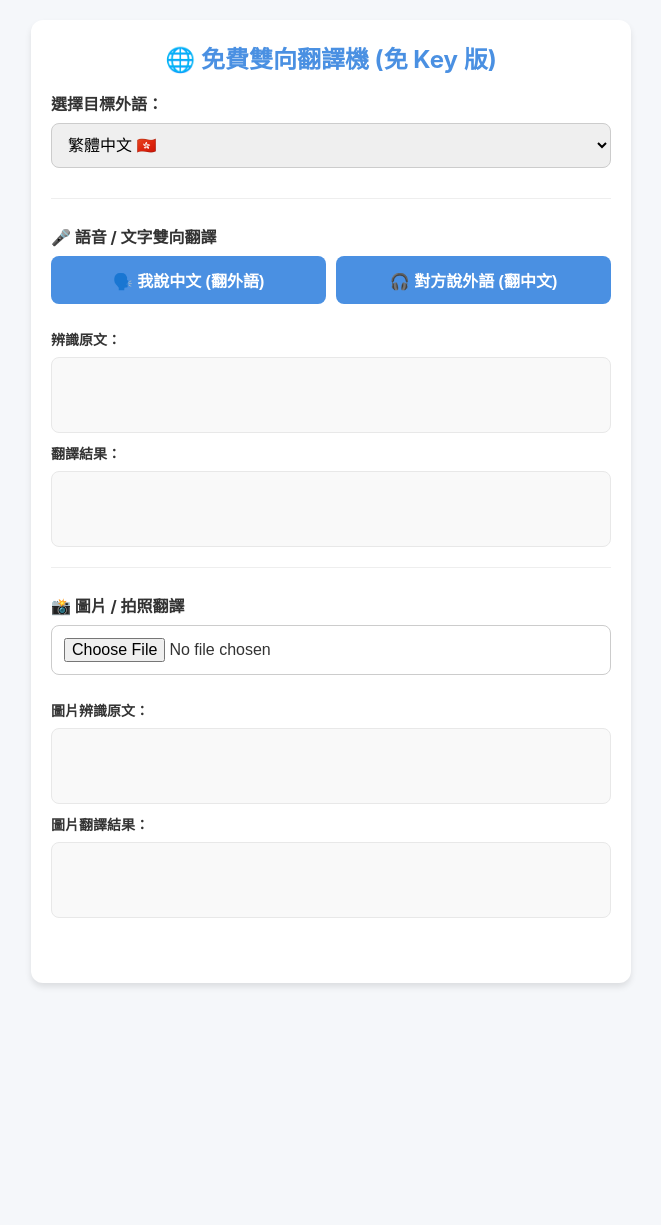
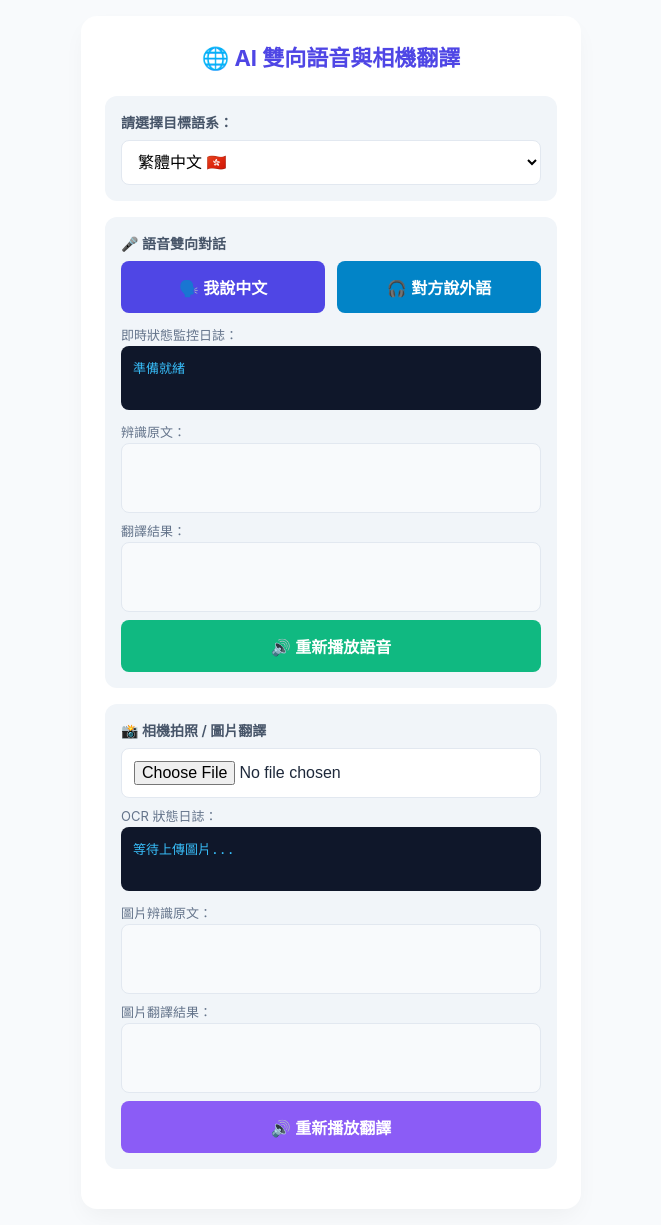
Before and after one commit to ccs-4411/my-translator, a Flask app: page / in a window 1280 px wide. Shown: the whole page, without its empty margins (309-970 px from the left). Before the commit the page ends 987 px from the top, so only its background shows below. Run offline with Flask 3, Linux system fonts and the light colour scheme; some libraries are stand-ins or nearby versions.

Commit message:
Update index.html

```diff
--- a/templates/index.html
+++ b/templates/index.html
@@ -3,171 +3,198 @@
 <head>
     <meta charset="UTF-8">
     <meta name="viewport" content="width=device-width, initial-scale=1.0">
-    <title>AI 免費語音與相機翻譯機</title>
-    <!-- 引入前端免費 OCR 引擎，不佔用伺服器記憶體 -->
+    <title>AI 語音與相機翻譯機</title>
+    <!-- 引入前端免費 OCR 引擎 -->
     <script src="https://cdn.jsdelivr.net/npm/tesseract.js@5/dist/tesseract.min.js"></script>
     <style>
+        /* 保留你原本喜愛的精美 UI 樣式 */
         :root {
-            --primary-color: #4a90e2;
-            --bg-color: #f5f7fa;
-            --card-bg: #ffffff;
-            --text-color: #333333;
+            --primary: #4f46e5;
+            --primary-hover: #4338ca;
+            --bg: #f8fafc;
+            --card: #ffffff;
+            --text: #1e293b;
+            --border: #e2e8f0;
         }
         body {
-            font-family: -apple-system, BlinkMacSystemFont, "Segoe UI", Roboto, Helvetica, Arial, sans-serif;
-            background-color: var(--bg-color);
-            color: var(--text-color);
+            font-family: -apple-system, BlinkMacSystemFont, "Segoe UI", Roboto, sans-serif;
+            background: var(--bg);
+            color: var(--text);
             margin: 0;
-            padding: 20px;
+            padding: 16px;
             display: flex;
             flex-direction: column;
             align-items: center;
         }
-        .container {
-            max-width: 600px;
+        .app-container {
+            max-width: 500px;
             width: 100%;
-            background: var(--card-bg);
-            padding: 20px;
-            border-radius: 12px;
-            box-shadow: 0 4px 6px rgba(0,0,0,0.1);
+            background: var(--card);
+            padding: 24px;
+            border-radius: 16px;
+            box-shadow: 0 10px 25px -5px rgba(0, 0, 0, 0.05);
             box-sizing: border-box;
         }
         h1 {
+            font-size: 22px;
             text-align: center;
-            font-size: 24px;
-            color: var(--primary-color);
             margin-top: 0;
+            margin-bottom: 24px;
+            color: var(--primary);
         }
-        .section {
-            margin-bottom: 25px;
-            padding-bottom: 20px;
-            border-bottom: 1px solid #eeeeee;
-        }
-        .section:last-child {
-            border-bottom: none;
+        .card-section {
+            background: #f1f5f9;
+            padding: 16px;
+            border-radius: 12px;
+            margin-bottom: 16px;
         }
         label {
             display: block;
-            font-weight: bold;
+            font-size: 14px;
+            font-weight: 600;
             margin-bottom: 8px;
+            color: #475569;
         }
-        select, button, input[type="file"] {
+        select, input[type="file"] {
             width: 100%;
             padding: 12px;
-            margin-bottom: 10px;
             border-radius: 8px;
-            border: 1px solid #cccccc;
+            border: 1px solid var(--border);
             font-size: 16px;
+            background: var(--card);
             box-sizing: border-box;
         }
+        .grid-btns {
+            display: grid;
+            grid-template-columns: 1fr 1fr;
+            gap: 12px;
+            margin-bottom: 12px;
+        }
         button {
-            background-color: var(--primary-color);
+            padding: 14px;
+            border-radius: 8px;
+            border: none;
+            font-size: 16px;
+            font-weight: 600;
+            cursor: pointer;
+            transition: all 0.2s;
+        }
+        .btn-main {
+            background: var(--primary);
             color: white;
-            border: none;
-            cursor: pointer;
-            font-weight: bold;
-            transition: background 0.2s;
         }
-        button:hover {
-            background-color: #357abd;
+        .btn-main:hover {
+            background: var(--primary-hover);
         }
-        button.secondary {
-            background-color: #e0e0e0;
-            color: #333;
+        .btn-replay {
+            background: #10b981;
+            color: white;
+            width: 100%;
+            margin-top: 8px;
         }
-        button.secondary:hover {
-            background-color: #d0d0d0;
+        .btn-replay:hover {
+            background: #059669;
         }
-        .result-box {
-            background: #f9f9f9;
+        /* 即時日誌監控與結果視窗樣式 */
+        .log-box {
+            background: #0f172a;
+            color: #38bdf8;
+            font-family: monospace;
             padding: 12px;
             border-radius: 8px;
-            border: 1px solid #e8e8e8;
-            min-height: 50px;
+            font-size: 13px;
+            min-height: 40px;
+            max-height: 100px;
+            overflow-y: auto;
+            margin-bottom: 12px;
             white-space: pre-wrap;
+        }
+        .result-title {
+            font-size: 13px;
+            color: #64748b;
+            margin-top: 8px;
+            margin-bottom: 2px;
+        }
+        .display-box {
+            background: #f8fafc;
+            border: 1px solid var(--border);
+            padding: 12px;
+            border-radius: 8px;
+            min-height: 44px;
+            font-size: 16px;
             word-break: break-all;
-            margin-top: 8px;
-        }
-        .loading {
-            display: none;
-            text-align: center;
-            color: #666666;
-            font-style: italic;
-            margin: 10px 0;
-        }
-        .btn-group {
-            display: grid;
-            grid-template-columns: 1fr 1fr;
-            gap: 10px;
-        }
-        .status-text {
-            font-size: 14px;
-            color: #ef820a;
-            font-weight: bold;
-            text-align: center;
+            white-space: pre-wrap;
         }
     </style>
 </head>
 <body>
 
-<div class="container">
-    <h1>🌐 免費雙向翻譯機 (免 Key 版)</h1>
+<div class="app-container">
+    <h1>🌐 AI 雙向語音與相機翻譯</h1>
 
-    <!-- 語言選擇區 -->
-    <div class="section">
-        <label for="langSelect">選擇目標外語：</label>
+    <!-- 1. 語言選擇選單 -->
+    <div class="card-section">
+        <label for="langSelect">請選擇目標語系：</label>
         <select id="langSelect">
-            <!-- 這裡會由後端動態載入，先放預設值放閃退 -->
-            <option value="日文">日本語 🇯🇵</option>
-            <option value="英文">English 🇺🇸</option>
-            <option value="韓文">한국어 🇰🇷</option>
+            <!-- 由後端動態載入 -->
         </select>
     </div>
 
-    <!-- 🎤 語音與文字翻譯區 -->
-    <div class="section">
-        <label>🎤 語音 / 文字雙向翻譯</label>
-        <div class="btn-group">
-            <button id="btnMeToOther">🗣️ 我說中文 (翻外語)</button>
-            <button id="btnOtherToMe">🎧 對方說外語 (翻中文)</button>
+    <!-- 2. 🎤 語音雙向翻譯區 -->
+    <div class="card-section">
+        <label>🎤 語音雙向對話</label>
+        <div class="grid-btns">
+            <button class="btn-main" id="btnMe">🗣️ 我說中文</button>
+            <button class="btn-main" id="btnOther" style="background:#0284c7;">🎧 對方說外語</button>
         </div>
-        <div id="voiceStatus" class="status-text"></div>
 
-        <label style="margin-top: 15px; font-size: 14px;">辨識原文：</label>
-        <div id="voiceOriginal" class="result-box"></div>
+        <div class="result-title">即時狀態監控日誌：</div>
+        <div id="voiceLog" class="log-box">準備就緒</div>
 
-        <label style="margin-top: 10px; font-size: 14px;">翻譯結果：</label>
-        <div id="voiceTranslated" class="result-box"></div>
+        <div class="result-title">辨識原文：</div>
+        <div id="voiceOriginal" class="display-box"></div>
+
+        <div class="result-title">翻譯結果：</div>
+        <div id="voiceTranslated" class="display-box" style="font-weight: bold; color: #1e1b4b;"></div>
+
+        <!-- 🔊 重新播放按鈕 -->
+        <button class="btn-replay" id="btnReplayVoice">🔊 重新播放語音</button>
     </div>
 
-    <!-- 📸 相機與圖片 OCR 區 -->
-    <div class="section">
-        <label>📸 圖片 / 拍照翻譯</label>
+    <!-- 3. 📸 相機拍照與圖片翻譯區 -->
+    <div class="card-section">
+        <label>📸 相機拍照 / 圖片翻譯</label>
         <input type="file" id="imageInput" accept="image/*" capture="environment">
 
-        <div id="ocrLoading" class="loading">正在前端進行文字辨識 (OCR)，請稍候...</div>
+        <div class="result-title">OCR 狀態日誌：</div>
+        <div id="ocrLog" class="log-box">等待上傳圖片...</div>
 
-        <label style="margin-top: 15px; font-size: 14px;">圖片辨識原文：</label>
-        <div id="ocrOriginalResult" class="result-box"></div>
+        <div class="result-title">圖片辨識原文：</div>
+        <div id="ocrOriginal" class="display-box"></div>
 
-        <label style="margin-top: 10px; font-size: 14px;">圖片翻譯結果：</label>
-        <div id="ocrTranslatedResult" class="result-box"></div>
+        <div class="result-title">圖片翻譯結果：</div>
+        <div id="ocrTranslated" class="display-box" style="font-weight: bold; color: #1e1b4b;"></div>
+
+        <!-- 🔊 OCR 重新播放按鈕 -->
+        <button class="btn-replay" id="btnReplayOcr" style="background: #8b5cf6;">🔊 重新播放翻譯</button>
     </div>
 </div>
 
 <script>
     let languagesConfig = [];
     let recognition = null;
+    let lastVoiceText = "";      // 記錄最後一次語音翻譯結果用於重播
+    let lastVoiceVoiceCode = ""; // 記錄最後一次語音播放語系
+    let lastOcrText = "";        // 記錄最後一次 OCR 翻譯結果用於重播
 
-    // 1. 網頁初始化：載入選單
+    // 頁面初始化：載入選單與語音引擎
     window.addEventListener('DOMContentLoaded', async () => {
         try {
             const res = await fetch('/languages');
             languagesConfig = await res.json();
 
             const select = document.getElementById('langSelect');
-            select.innerHTML = ''; // 清空預設
-
+            select.innerHTML = '';
             languagesConfig.forEach(lang => {
                 const opt = document.createElement('option');
                 opt.value = lang.name;
@@ -175,128 +202,99 @@
                 select.appendChild(opt);
             });
         } catch (err) {
-            console.error("載入語言檔失敗，使用網頁預設語系", err);
+            document.getElementById('voiceLog').innerText = "預設語系選單載入失敗";
         }
 
-        // 初始化瀏覽器內建語音辨識 (Web Speech API)
         const SpeechRecognition = window.SpeechRecognition || window.webkitSpeechRecognition;
         if (SpeechRecognition) {
             recognition = new SpeechRecognition();
             recognition.continuous = false;
             recognition.interimResults = false;
         } else {
-            alert("您的瀏覽器不支援內建語音辨識，語音功能將無法使用（建議使用 Safari 或 Chrome）");
+            document.getElementById('voiceLog').innerText = "提示：此瀏覽器不支援 Speech API，請用 Safari/Chrome";
         }
     });
 
-    // 取得當前選中語言的詳細物件資料
     function getSelectedLangObj() {
         const name = document.getElementById('langSelect').value;
         return languagesConfig.find(l => l.name === name) || { name: "英文", code: "en", voice: "en-US" };
     }
 
-    // 🔊 瀏覽器內建語音朗讀 (TTS)
+    // 🔊 核心語音播放函式 (TTS)
     function speakText(text, langCode) {
         if (!window.speechSynthesis) return;
-        // 停止上一次還沒唸完的語音
-        window.speechSynthesis.cancel();
+        window.speechSynthesis.cancel(); // 停止上一段
         const utterance = new SpeechSynthesisUtterance(text);
         utterance.lang = langCode;
         window.speechSynthesis.speak(utterance);
     }
 
-    // 🎤 處理語音翻譯的核心函式
+    // 🎤 語音翻譯邏輯
     function startVoiceTranslation(mode) {
         if (!recognition) return;
+        const targetLang = getSelectedLangObj();
+        const logBox = document.getElementById('voiceLog');
+        const originalBox = document.getElementById('voiceOriginal');
+        const translatedBox = document.getElementById('voiceTranslated');
 
-        const targetLang = getSelectedLangObj();
-        const statusDiv = document.getElementById('voiceStatus');
-        const originalDiv = document.getElementById('voiceOriginal');
-        const translatedDiv = document.getElementById('voiceTranslated');
-
-        // 設定語音辨識的輸入語言
         if (mode === 'me') {
-            recognition.lang = 'zh-TW'; // 我說中文
-            statusDiv.innerText = "請開始說中文...";
+            recognition.lang = 'zh-TW';
+            logBox.innerText = "[系統] 請開始說中文...";
         } else {
-            recognition.lang = targetLang.voice || 'en-US'; // 對方說外語
-            statusDiv.innerText = `請開始說 ${targetLang.name}...`;
+            recognition.lang = targetLang.voice || 'en-US';
+            logBox.innerText = `[系統] 請開始說 ${targetLang.name}...`;
         }
 
         recognition.start();
 
         recognition.onresult = async (event) => {
             const resultText = event.results[0][0].transcript;
-            originalDiv.innerText = resultText;
-            statusDiv.innerText = "正在免費翻譯中...";
+            originalBox.innerText = resultText;
+            logBox.innerText = `[辨識成功] 有效文字: "${resultText}"\n[系統] 正在發送免費翻譯...`;
 
             try {
-                // 發送給後端做免費的 Google 翻譯
                 const response = await fetch('/translate', {
                     method: 'POST',
                     headers: { 'Content-Type': 'application/json' },
-                    body: JSON.stringify({
-                        text: resultText,
-                        target: targetLang.name,
-                        mode: mode
-                    })
+                    body: JSON.stringify({ text: resultText, target: targetLang.name, mode: mode })
                 });
                 const data = await response.json();
 
                 if (data.translatedText) {
-                    translatedDiv.innerText = data.translatedText;
-                    statusDiv.innerText = "翻譯完成！";
+                    translatedBox.innerText = data.translatedText;
+                    logBox.innerText = "[翻譯完成] 成功獲得結果，觸發語音朗讀。";
 
-                    // 自動語音朗讀成果
-                    if (mode === 'me') {
-                        // 中翻外：朗讀外語
-                        speakText(data.translatedText, targetLang.voice);
-                    } else {
-                        // 外翻中：朗讀中文
-                        speakText(data.translatedText, 'zh-TW');
-                    }
+                    // 紀錄重播資訊並播放
+                    lastVoiceText = data.translatedText;
+                    lastVoiceVoiceCode = (mode === 'me') ? targetLang.voice : 'zh-TW';
+                    speakText(lastVoiceText, lastVoiceVoiceCode);
                 } else {
-                    statusDiv.innerText = "翻譯回傳空值";
+                    logBox.innerText = "[警告] 翻譯回傳空值";
                 }
             } catch (err) {
-                statusDiv.innerText = "翻譯失敗";
-                console.error(err);
+                logBox.innerText = "[錯誤] 請求失敗，請檢查網路。";
             }
         };
 
         recognition.onerror = (e) => {
-            statusDiv.innerText = `語音辨識出錯 (${e.error})`;
-            console.error(e);
-        };
-
-        recognition.onend = () => {
-            if (statusDiv.innerText.startsWith("請開始說")) {
-                statusDiv.innerText = "未偵測到聲音，請重試。";
-            }
+            logBox.innerText = `[錯誤] 語音辨識失敗 (${e.error})`;
         };
     }
 
-    // 綁定語音按鈕事件
-    document.getElementById('btnMeToOther').addEventListener('click', () => startVoiceTranslation('me'));
-    document.getElementById('btnOtherToMe').addEventListener('click', () => startVoiceTranslation('other'));
-
-
-    // 📸 📸 📸 圖片/相機 OCR 處理區 (核心改寫：改由前端 Tesseract.js 執行) 📸 📸 📸
+    // 📸 圖片 OCR 處理區（完美對接舊版 UI）
     document.getElementById('imageInput').addEventListener('change', async (event) => {
         const file = event.target.files[0];
         if (!file) return;
 
         const menuLang = document.getElementById('langSelect').value;
-        const loadingDiv = document.getElementById('ocrLoading');
-        const ocrOriginalDiv = document.getElementById('ocrOriginalResult');
-        const ocrTranslatedDiv = document.getElementById('ocrTranslatedResult');
+        const ocrLog = document.getElementById('ocrLog');
+        const ocrOriginal = document.getElementById('ocrOriginal');
+        const ocrTranslated = document.getElementById('ocrTranslated');
 
-        // 清空舊數據並顯示轉圈提示
-        ocrOriginalDiv.innerText = "";
-        ocrTranslatedDiv.innerText = "";
-        loadingDiv.style.display = "block";
+        ocrOriginal.innerText = "";
+        ocrTranslated.innerText = "";
+        ocrLog.innerText = "[OCR] 正在啟動前端辨識引擎...";
 
-        // 對應 Tesseract.js 的前端語系包代碼
         let tesseractLang = 'eng';
         if (menuLang === '日文') tesseractLang = 'jpn';
         else if (menuLang === '韓文') tesseractLang = 'kor';
@@ -306,11 +304,10 @@
         else if (menuLang === '西班牙文') tesseractLang = 'spa';
 
         try {
-            // 步驟 1：直接在手機/電腦本地瀏覽器進行 OCR 識別，完全不消耗伺服器記憶體！
             const result = await Tesseract.recognize(file, tesseractLang, {
                 logger: m => {
                     if (m.status === 'recognizing') {
-                        loadingDiv.innerText = `文字辨識中：${Math.floor(m.progress * 100)}%`;
+                        ocrLog.innerText = `[辨識中] 進度：${Math.floor(m.progress * 100)}%`;
                     }
                 }
             });
@@ -318,42 +315,61 @@
             const detectedText = result.data.text ? result.data.text.trim() : "";
 
             if (!detectedText) {
-                loadingDiv.style.display = "none";
-                ocrOriginalDiv.innerText = "未能辨識出文字";
-                ocrTranslatedDiv.innerText = "圖片中似乎找不到文字，請換張更清晰的相片再試。";
+                ocrLog.innerText = "[OCR 結束] 未能在圖中找到清晰文字。";
+                ocrOriginal.innerText = "未能辨識出文字";
                 return;
             }
 
-            ocrOriginalDiv.innerText = detectedText;
-            loadingDiv.innerText = "辨識成功！正在調用後端免費 Google 翻譯...";
+            ocrOriginal.innerText = detectedText;
+            ocrLog.innerText = "[OCR 成功] 正在調用後端進行翻譯...";
 
-            // 步驟 2：將辨識出的文字傳給後端路由進行文字翻譯
             const response = await fetch('/ocr_translate_text', {
                 method: 'POST',
                 headers: { 'Content-Type': 'application/json' },
-                body: JSON.stringify({
-                    text: detectedText,
-                    menu_lang: menuLang
-                })
+                body: JSON.stringify({ text: detectedText, menu_lang: menuLang })
             });
 
             const data = await response.json();
 
             if (data.ocrTranslated) {
-                ocrTranslatedDiv.innerText = data.ocrTranslated;
+                ocrTranslated.innerText = data.ocrTranslated;
+                ocrLog.innerText = "[翻譯完成] 已成功渲染結果。";
+
+                // 儲存 OCR 翻譯結果供重播（預設唸繁體中文）
+                lastOcrText = data.ocrTranslated;
+                speakText(lastOcrText, 'zh-TW');
             } else {
-                ocrTranslatedDiv.innerText = "翻譯失敗，請重新嘗試。";
+                ocrLog.innerText = "[錯誤] 後端翻譯未成功回傳結果。";
             }
 
         } catch (error) {
-            console.error("前端 OCR 發生錯誤:", error);
-            ocrOriginalDiv.innerText = "辨識發生錯誤";
-            ocrTranslatedDiv.innerText = error.message;
+            ocrLog.innerText = `[執行失敗] ${error.message}`;
         } finally {
-            loadingDiv.style.display = "none";
-            loadingDiv.innerText = "正在前端進行文字辨識 (OCR)，請稍候...";
-            // 清空 input 讓同一張圖片可以重複觸發變更事件
-            document.getElementById('imageInput').value = "";
+            document.getElementById('imageInput').value = ""; // 清空欄位
+        }
+    });
+
+    // 🔘 按鈕事件綁定
+    document.getElementById('btnMe').addEventListener('click', () => startVoiceTranslation('me'));
+    document.getElementById('btnOther').addEventListener('click', () => startVoiceTranslation('other'));
+
+    // 🔊 語音重播
+    document.getElementById('btnReplayVoice').addEventListener('click', () => {
+        if (lastVoiceText) {
+            speakText(lastVoiceText, lastVoiceVoiceCode);
+            document.getElementById('voiceLog').innerText = "[系統] 重新播放上次語音結果";
+        } else {
+            alert("目前沒有可播放的語音紀錄");
+        }
+    });
+
+    // 🔊 OCR 重播
+    document.getElementById('btnReplayOcr').addEventListener('click', () => {
+        if (lastOcrText) {
+            speakText(lastOcrText, 'zh-TW');
+            document.getElementById('ocrLog').innerText = "[系統] 重新播放上次圖片翻譯結果";
+        } else {
+            alert("目前沒有可播放的圖片翻譯紀錄");
         }
     });
 </script>
```
